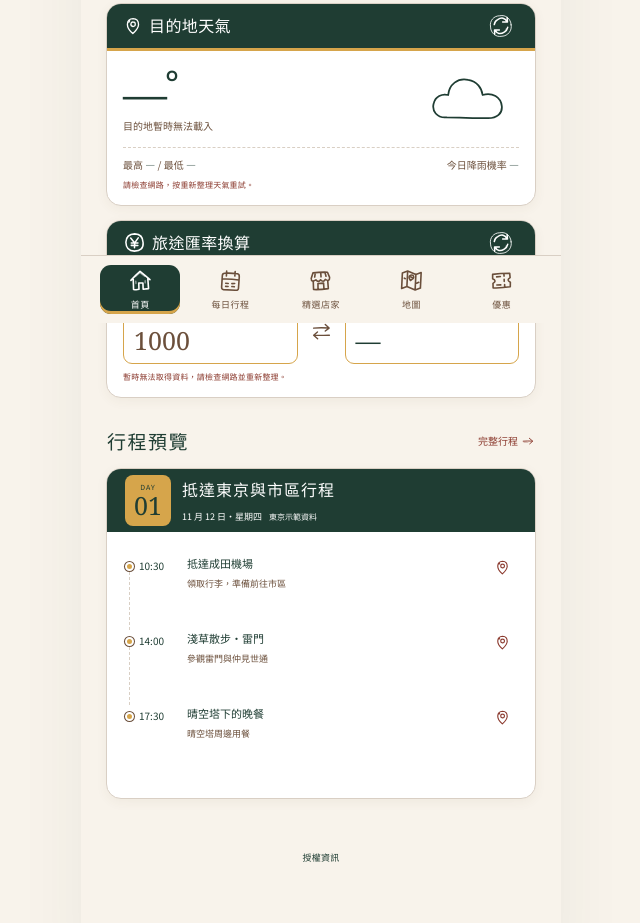
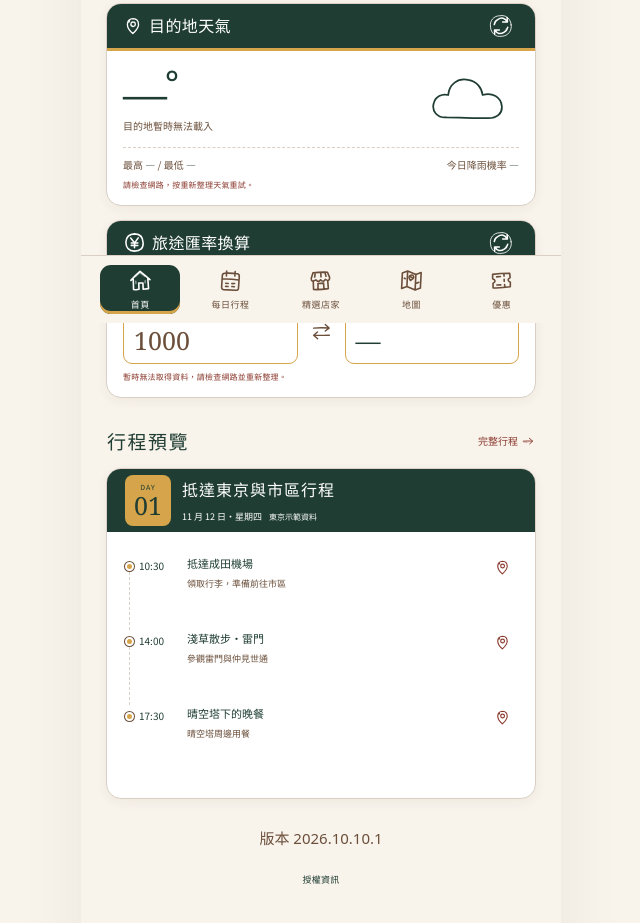
Before and after one commit to Nigel-wei-zhe/DB-travel-web, a website: page index.html in a window 1280 px wide. Shown: the part 477-1400 px from the top of the page, without its empty margins (319-959 px from the left). Drawn offline with Linux system fonts and the light colour scheme; no server answers.

Commit message:
建立單一版本來源與首頁版本顯示

```diff
--- a/app.js
+++ b/app.js
@@ -1,3 +1,5 @@
+const APP_VERSION = '2026.10.10.1';
+document.querySelector('#app-version').textContent = APP_VERSION;
 const amount = document.querySelector('#amount');
 const result = document.querySelector('#result');
 let reversed = false;
--- a/index.html
+++ b/index.html
@@ -146,7 +146,7 @@
           <div class="day-heading"><div class="day-badge">DAY<span>01</span></div><div><h3>抵達東京與市區行程</h3><p>11 月 12 日・星期四 <span>東京示範資料</span></p></div><span class="flower" aria-hidden="true"><svg><use href="#leaf-hand"/></svg></span></div>
           <ol class="timeline"><li><time>10:30</time><div><h4>抵達成田機場</h4><p>領取行李，準備前往市區</p></div><a href="https://www.google.com/maps/search/?api=1&query=Narita+International+Airport" target="_blank" rel="noopener noreferrer" aria-label="在 Google 地圖查看成田機場"><svg><use href="#pin"/></svg></a></li><li><time>14:00</time><div><h4>淺草散步・雷門</h4><p>參觀雷門與仲見世通</p></div><a href="https://www.google.com/maps/search/?api=1&query=Kaminarimon+Tokyo" target="_blank" rel="noopener noreferrer" aria-label="在 Google 地圖查看雷門"><svg><use href="#pin"/></svg></a></li><li><time>17:30</time><div><h4>晴空塔下的晚餐</h4><p>晴空塔周邊用餐</p></div><a href="https://www.google.com/maps/search/?api=1&query=Tokyo+Skytree" target="_blank" rel="noopener noreferrer" aria-label="在 Google 地圖查看晴空塔"><svg><use href="#pin"/></svg></a></li></ol>
         </section>
-        <footer class="page-footer"><details class="credits"><summary>授權資訊</summary><p>Weather by <a href="https://open-meteo.com/" target="_blank" rel="noopener noreferrer">Open-Meteo</a> · <a href="https://creativecommons.org/licenses/by/4.0/" target="_blank" rel="noopener noreferrer">CC BY 4.0</a><br>天氣說明已轉為中文、溫度取整數。<br>匯率由 <a href="https://frankfurter.dev/" target="_blank" rel="noopener noreferrer">Frankfurter</a> 提供，每日參考匯率，非銀行報價。</p></details></footer>
+        <footer class="page-footer"><p class="app-version">版本 <span id="app-version"></span></p><details class="credits"><summary>授權資訊</summary><p>Weather by <a href="https://open-meteo.com/" target="_blank" rel="noopener noreferrer">Open-Meteo</a> · <a href="https://creativecommons.org/licenses/by/4.0/" target="_blank" rel="noopener noreferrer">CC BY 4.0</a><br>天氣說明已轉為中文、溫度取整數。<br>匯率由 <a href="https://frankfurter.dev/" target="_blank" rel="noopener noreferrer">Frankfurter</a> 提供，每日參考匯率，非銀行報價。</p></details></footer>
       </div>
       <section id="itinerary-page" class="page" aria-label="每日行程" hidden>
         <div id="date-filters" class="date-filters" role="group" aria-label="選擇行前或旅行日期"></div>
--- a/styles.css
+++ b/styles.css
@@ -424,3 +424,6 @@ svg.live-weather-icon { color: var(--forest); stroke: currentColor; fill: none;
 .stop-card { position: relative; }
 .stop-heading { padding-right: 58px; min-height: 56px; }
 .stamp-button[aria-pressed="true"] > span { position: absolute; width: 1px; height: 1px; overflow: hidden; clip-path: inset(50%); white-space: nowrap; }
+
+.app-version, .page-footer .app-version > span { display: inline; font: calc(15px * var(--fs, 1)) system-ui; color: var(--coffee); letter-spacing: normal; }
+.app-version { display: block; margin: 0 0 16px; }
```
Also changed, not shown: AGENTS.md (+1 -1 lines), README.md.
